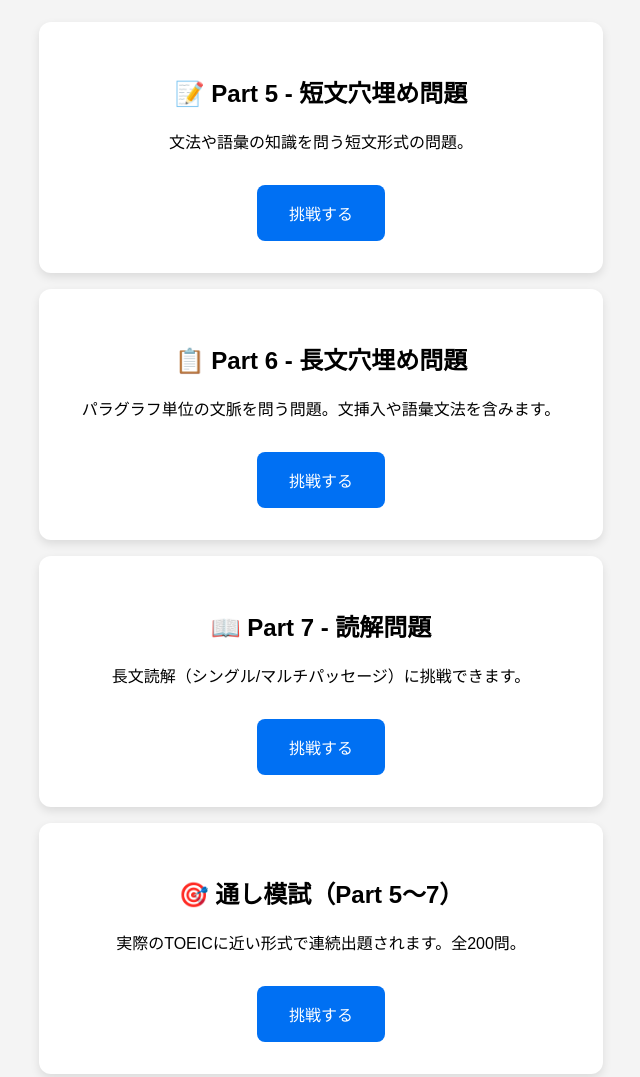
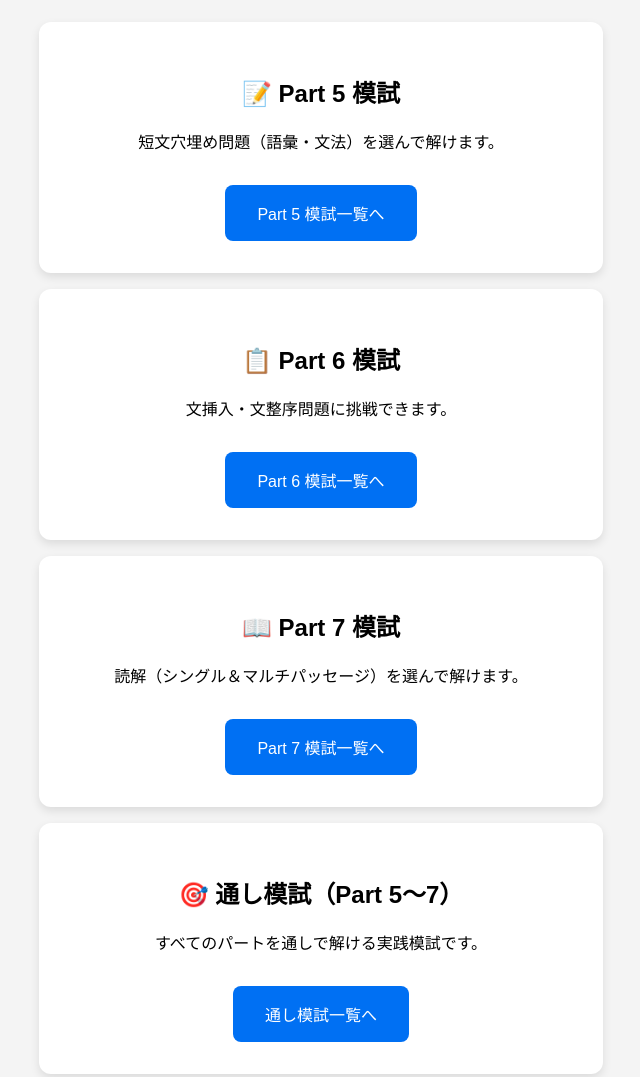
Before and after one commit to Sonora-japan/toeic-app, a plain HTML site: page index.html in a window 1280 px wide. Shown: the part 280-1357 px from the top of the page, without its empty margins (319-959 px from the left). Drawn offline with Linux system fonts and the light colour scheme.

Commit message:
Add files via upload

```diff
--- a/index.html
+++ b/index.html
@@ -60,37 +60,37 @@
   <header>TOEIC模擬テストサービス</header>
   <nav>
     <a href="index.html">🏠 ホーム</a>
-    <a href="toeic-part5-25.html">📝 Part 5</a>
-    <a href="part6.html">📋 Part 6</a>
-    <a href="part7.html">📖 Part 7</a>
-    <a href="toeic-part5-7-complete-explained-final.html">🎯 通し模試</a>
+    <a href="toeic-part5-menu.html">📝 Part 5</a>
+    <a href="part6-menu.html">📋 Part 6</a>
+    <a href="part7-menu.html">📖 Part 7</a>
+    <a href="wholetest-menu.html">🎯 通し模試</a>
     <a href="login.html">👤 ログイン</a>
   </nav>
   <main>
     <h1>📝 TOEIC 模擬テスト メニュー</h1>
 
     <div class="card">
-      <h2>📝 Part 5 - 短文穴埋め問題</h2>
-      <p>文法や語彙の知識を問う短文形式の問題。</p>
-      <a class="button" href="toeic-part5-25.html">挑戦する</a>
+      <h2>📝 Part 5 模試</h2>
+      <p>短文穴埋め問題（語彙・文法）を選んで解けます。</p>
+      <a class="button" href="toeic-part5-menu.html">Part 5 模試一覧へ</a>
     </div>
 
     <div class="card">
-      <h2>📋 Part 6 - 長文穴埋め問題</h2>
-      <p>パラグラフ単位の文脈を問う問題。文挿入や語彙文法を含みます。</p>
-      <a class="button" href="part6.html">挑戦する</a>
+      <h2>📋 Part 6 模試</h2>
+      <p>文挿入・文整序問題に挑戦できます。</p>
+      <a class="button" href="part6-menu.html">Part 6 模試一覧へ</a>
     </div>
 
     <div class="card">
-      <h2>📖 Part 7 - 読解問題</h2>
-      <p>長文読解（シングル/マルチパッセージ）に挑戦できます。</p>
-      <a class="button" href="part7.html">挑戦する</a>
+      <h2>📖 Part 7 模試</h2>
+      <p>読解（シングル＆マルチパッセージ）を選んで解けます。</p>
+      <a class="button" href="part7-menu.html">Part 7 模試一覧へ</a>
     </div>
 
     <div class="card">
       <h2>🎯 通し模試（Part 5〜7）</h2>
-      <p>実際のTOEICに近い形式で連続出題されます。全200問。</p>
-      <a class="button" href="toeic-part5-7-complete-explained-final.html">挑戦する</a>
+      <p>すべてのパートを通しで解ける実践模試です。</p>
+      <a class="button" href="wholetest-menu.html">通し模試一覧へ</a>
     </div>
   </main>
 </body>
```
